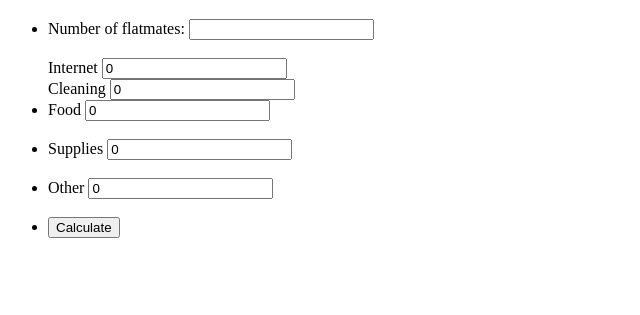
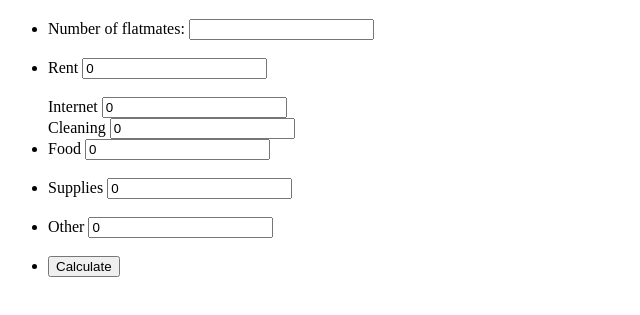
Before and after one commit to c-solia/isys3001-expense-splitter, a plain HTML site: page index.html in a window 1280 px wide. Shown: the part 61-376 px from the top of the page, without its empty margins (0-640 px from the left). Drawn offline with Linux system fonts and the light colour scheme.

Commit message:
HTML Rent Input Complete
User Story MSD424OL2-5
https://jira.infotech.scu.edu.au/browse/MSD424OL2-5

```diff
--- a/index.html
+++ b/index.html
@@ -15,6 +15,12 @@
 	  <li>
         <label for="flatmates">Number of flatmates: </label>
         <input type="number" id="flatmates" min="1"/>
+      </li>
+      <br>
+
+	  <li>
+        <label for="rent">Rent</label>
+        <input type="number" id="rent" value="0" min="0"/>
       </li>
       <br>
 
```
